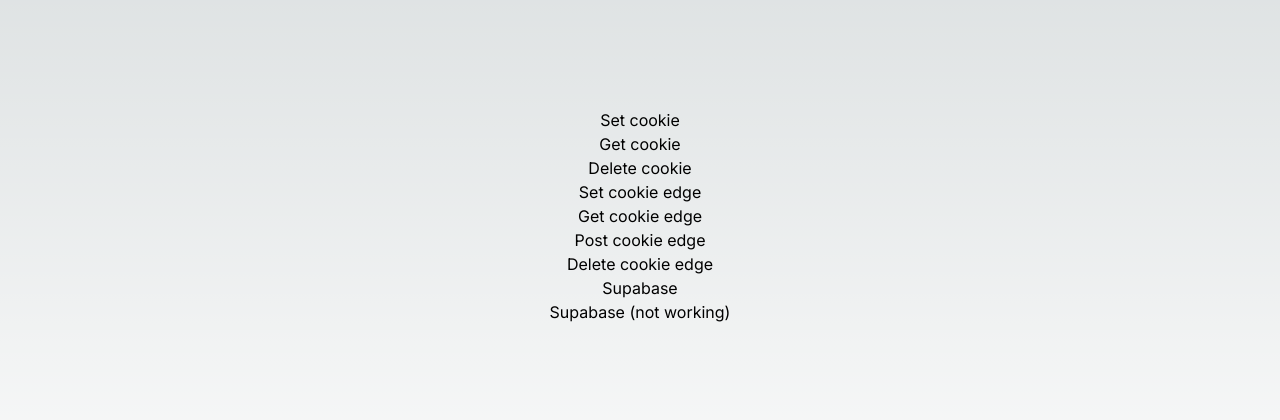
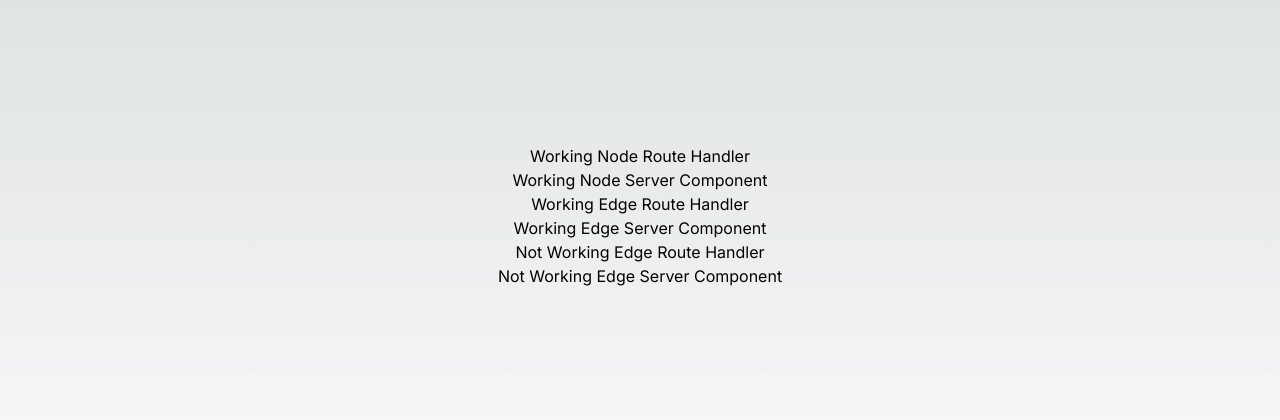
Before and after one commit to dijonmusters/test-next.js-edge-cookies, a Next.js app: page / in a window 1280 px wide. Shown: the part 184-604 px from the top of the page. Built offline with nearby package versions, Linux system fonts and the light colour scheme.

Commit message:
add all combinations

```diff
--- a/app/not-working-edge-route-handler/route.ts
+++ b/app/not-working-edge-route-handler/route.ts
@@ -10,10 +10,7 @@
     cookies,
   });
 
-  const { data, error } = await supabase
-    .from("tests")
-    .insert({ title: "not working" })
-    .select();
+  const { data, error } = await supabase.from("tests").select();
 
   console.log({ data, error });
 
--- a/app/not-working-edge-server-component/page.tsx
+++ b/app/not-working-edge-server-component/page.tsx
@@ -4,15 +4,12 @@
 export const runtime = "edge";
 export const dynamic = "force-dynamic";
 
-export async function Page() {
+export default async function Page() {
   const supabase = createServerComponentClient({
     cookies,
   });
 
-  const { data, error } = await supabase
-    .from("tests")
-    .insert({ title: "not working" })
-    .select();
+  const { data, error } = await supabase.from("tests").select();
 
   console.log({ data, error });
 
--- a/app/page.tsx
+++ b/app/page.tsx
@@ -1,35 +1,24 @@
+import Link from "next/link";
+
 export const runtime = "edge";
 
 export default function Home() {
   return (
     <main className="flex min-h-screen flex-col items-center justify-center p-24">
-      <form action="set-cookie">
-        <button>Set cookie</button>
-      </form>
-      <form action="get-cookie">
-        <button>Get cookie</button>
-      </form>
-      <form action="delete-cookie">
-        <button>Delete cookie</button>
-      </form>
-      <form action="set-cookie-edge">
-        <button>Set cookie edge</button>
-      </form>
-      <form action="get-cookie-edge">
-        <button>Get cookie edge</button>
-      </form>
-      <form action="post-cookie-edge" method="post">
-        <button>Post cookie edge</button>
-      </form>
-      <form action="delete-cookie-edge">
-        <button>Delete cookie edge</button>
-      </form>
-      <form action="supabase">
-        <button>Supabase</button>
-      </form>
-      <form action="supabase-not-working">
-        <button>Supabase (not working)</button>
-      </form>
+      <Link href="/working-node-route-handler">Working Node Route Handler</Link>
+      <Link href="/working-node-server-component">
+        Working Node Server Component
+      </Link>
+      <Link href="/working-edge-route-handler">Working Edge Route Handler</Link>
+      <Link href="/working-edge-server-component">
+        Working Edge Server Component
+      </Link>
+      <Link href="/not-working-edge-route-handler">
+        Not Working Edge Route Handler
+      </Link>
+      <Link href="/not-working-edge-server-component">
+        Not Working Edge Server Component
+      </Link>
     </main>
   );
 }
--- a/app/working-edge-route-handler/route.ts
+++ b/app/working-edge-route-handler/route.ts
@@ -12,10 +12,7 @@
     cookies: () => cookieStore,
   });
 
-  const { data, error } = await supabase
-    .from("tests")
-    .insert({ title: "working" })
-    .select();
+  const { data, error } = await supabase.from("tests").select();
 
   console.log({ data, error });
 
--- a/app/working-edge-server-component/page.tsx
+++ b/app/working-edge-server-component/page.tsx
@@ -4,17 +4,14 @@
 export const runtime = "edge";
 export const dynamic = "force-dynamic";
 
-export async function Page() {
+export default async function Page() {
   const cookieStore = cookies();
 
   const supabase = createRouteHandlerClient({
     cookies: () => cookieStore,
   });
 
-  const { data, error } = await supabase
-    .from("tests")
-    .insert({ title: "working" })
-    .select();
+  const { data, error } = await supabase.from("tests").select();
 
   console.log({ data, error });
 
--- a/app/working-node-route-handler/route.ts
+++ b/app/working-node-route-handler/route.ts
@@ -9,10 +9,7 @@
     cookies: cookies,
   });
 
-  const { data, error } = await supabase
-    .from("tests")
-    .insert({ title: "working" })
-    .select();
+  const { data, error } = await supabase.from("tests").select();
 
   console.log({ data, error });
 
--- a/app/working-node-server-component/page.tsx
+++ b/app/working-node-server-component/page.tsx
@@ -3,15 +3,12 @@
 
 export const dynamic = "force-dynamic";
 
-export async function Page() {
+export default async function Page() {
   const supabase = createRouteHandlerClient({
     cookies: cookies,
   });
 
-  const { data, error } = await supabase
-    .from("tests")
-    .insert({ title: "working" })
-    .select();
+  const { data, error } = await supabase.from("tests").select();
 
   console.log({ data, error });
 
```
